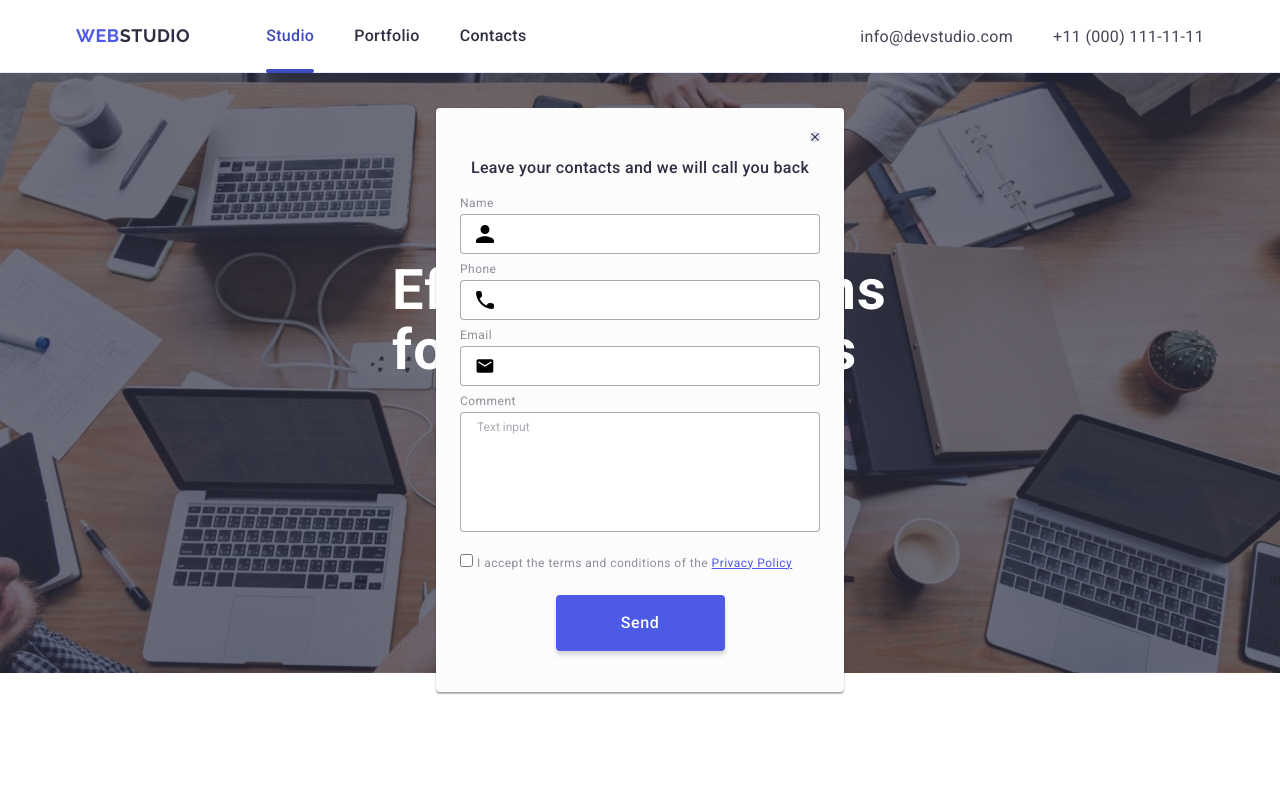
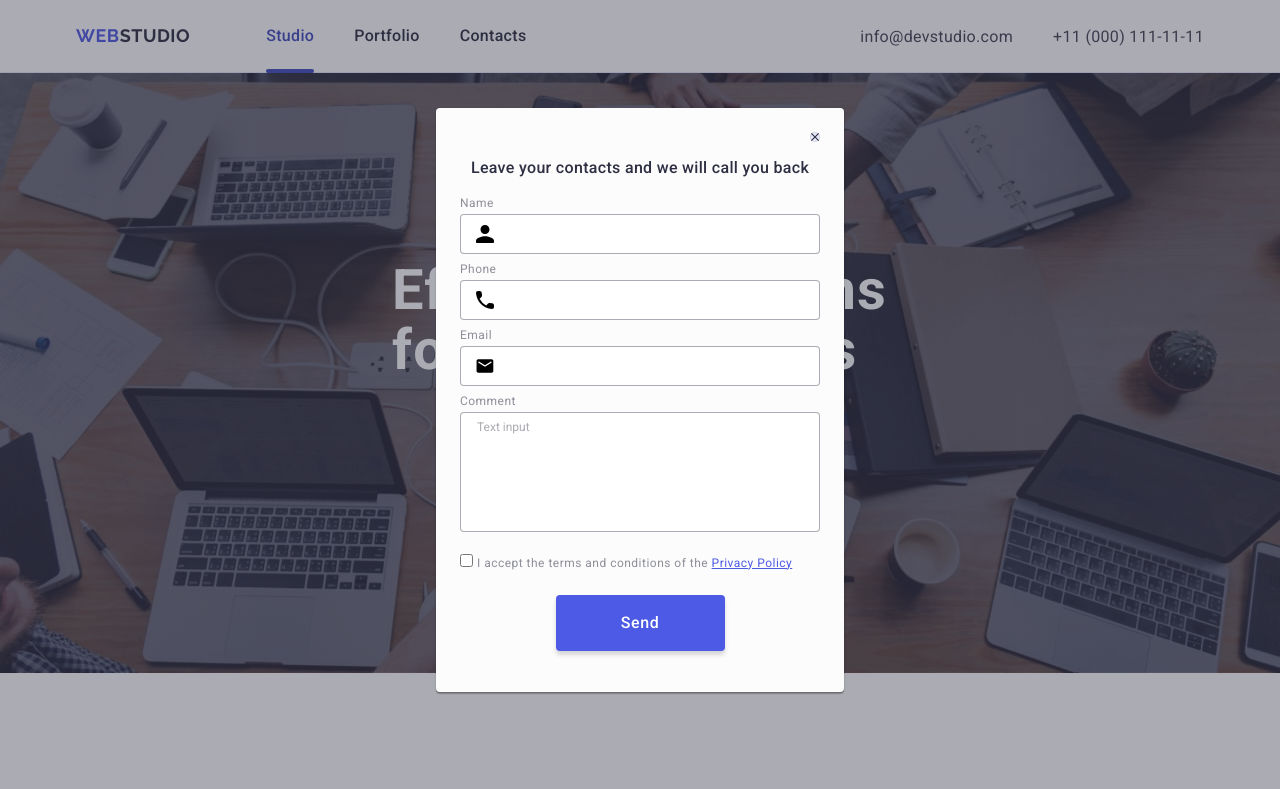
Before and after one commit to Demyrska/goit-markup-hw-05, a plain HTML site: page index.html in a window 1280 px wide. Shown: the top 789 px of the page. Drawn offline with nearby package versions, Linux system fonts and the light colour scheme.

Commit message:
+     <div class="backdrop is-open">

```diff
--- a/index.html
+++ b/index.html
@@ -571,9 +571,15 @@
         </div>
       </div>
     </footer>
-    <div class="modal backdrop is-open">
+    <div class="backdrop is-open">
+      <div class="modal">
         <button class="close-botton" type="button">
-        <svg class="close-botton-icon" width="8" height="8" aria-label="close">
+          <svg
+            class="close-botton-icon"
+            width="8"
+            height="8"
+            aria-label="close"
+          >
             <use href="./images/icons.svg#icon-close"></use>
           </svg>
         </button>
@@ -671,5 +677,6 @@
           <button class="button-submit" type="submit">Send</button>
         </form>
       </div>
+    </div>
   </body>
 </html>
```
Lines whose indentation alone changed are shown as unchanged.
